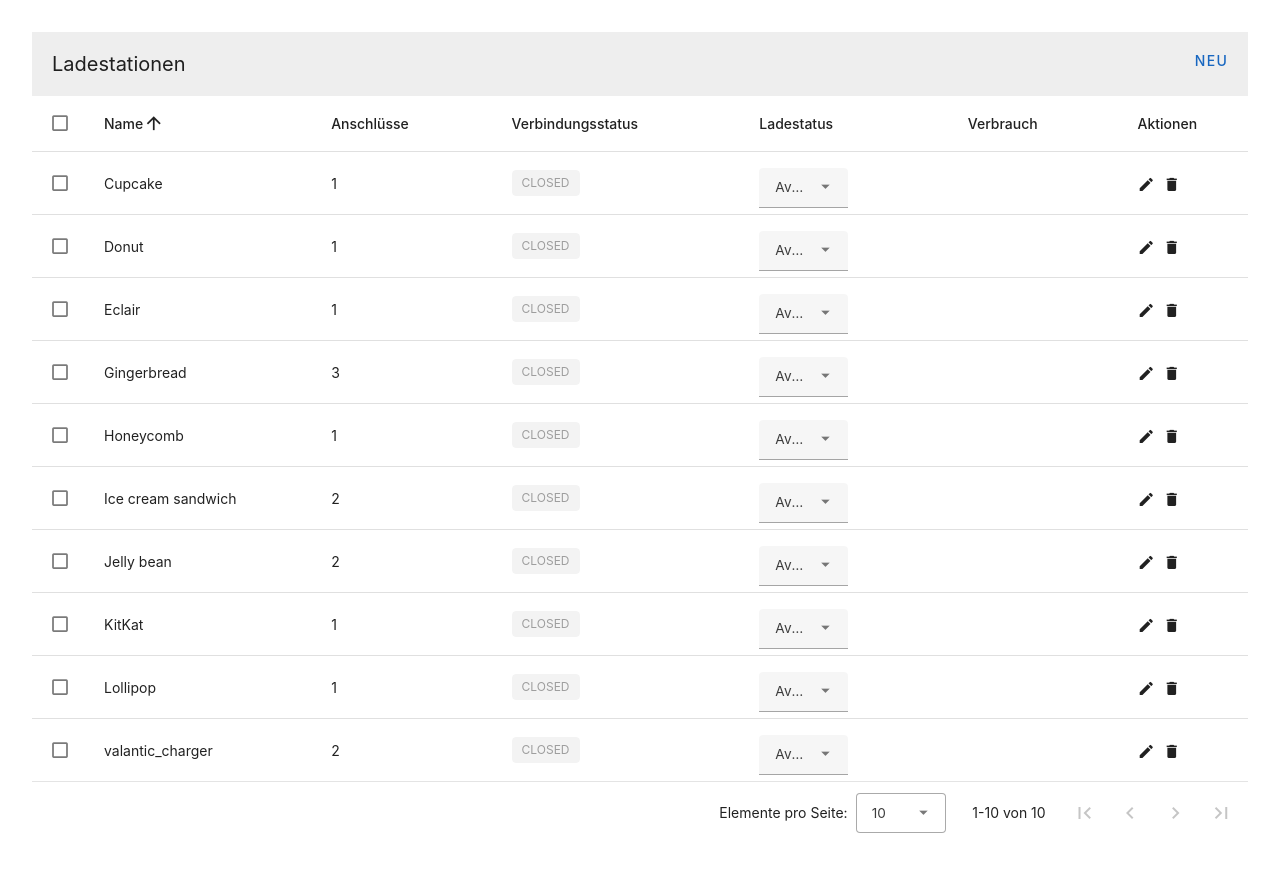
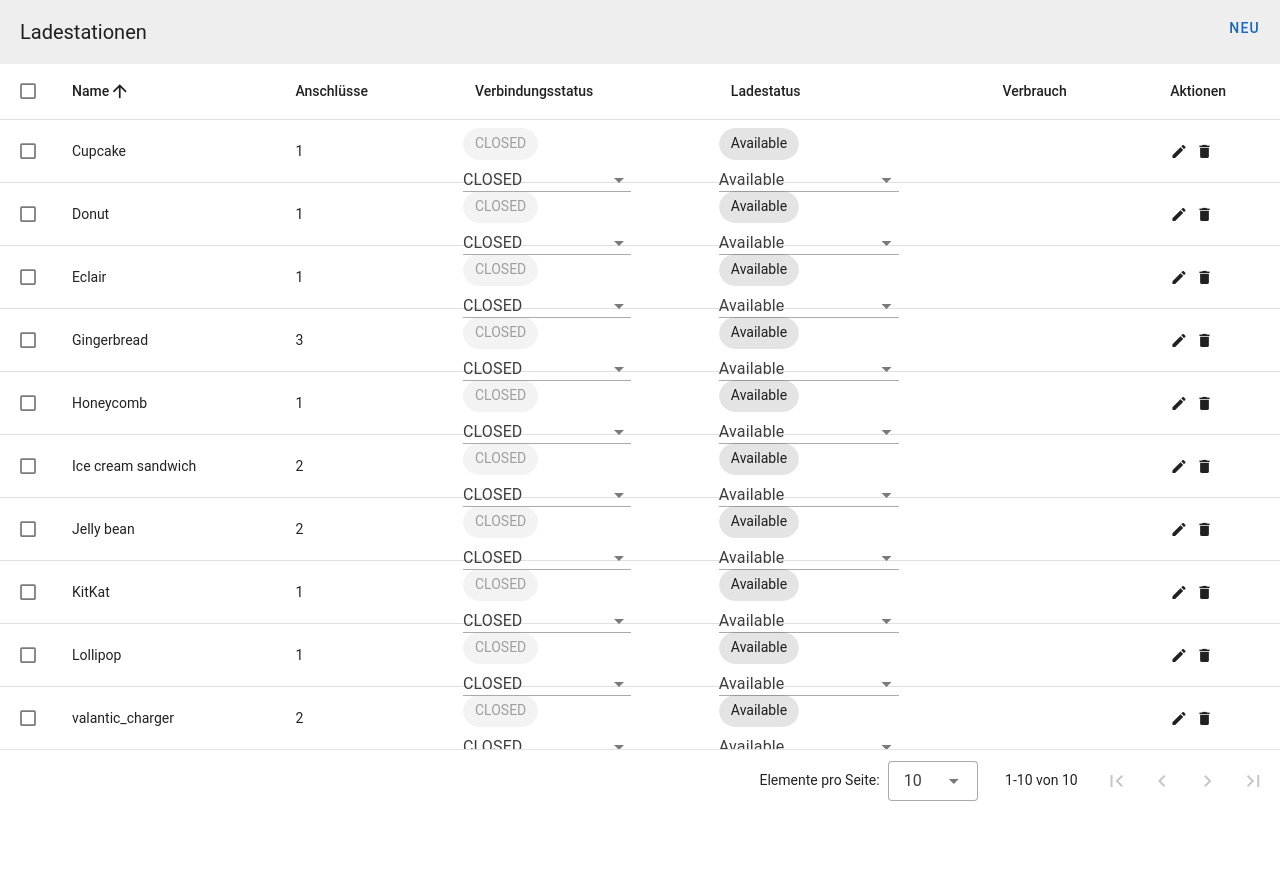
Before and after one commit to ges0909/ocpp-charge-point-simulator-dashboard, a Vue app: page / in a window 1280 px wide. Shown: the top 872 px of the page. After the commit the page ends 812 px from the top, so only its background shows below. Built offline with nearby package versions, Linux system fonts and the light colour scheme; no server answers.

Commit message:
Add text display and select option table

```diff
--- a/src/components/ChargePointTable.vue
+++ b/src/components/ChargePointTable.vue
@@ -11,27 +11,36 @@
 
     <!-- column: connection state -->
     <template v-slot:item.connection_state="{ item }: { item: any }">
-      <div class="text-begin">
-        <v-chip
-            :color="item.connection_state_color"
-            class="text-uppercase"
-            label
-            size="small"
-        >{{ item.connection_state }}
+      <v-row class="h-75 w-75">
+        <v-chip :color="item.connection_state_color" class="primary fa-primary">
+          {{ item.connection_state }}
         </v-chip>
-      </div>
+        <v-spacer></v-spacer>
+        <v-select
+            v-model="item.connection_state"
+            :items="CONNECTION_ACTIONS"
+            variant="underlined"
+            density="compact"
+            class="primary fa-primary"
+        ></v-select>
+      </v-row>
     </template>
 
     <!-- column: charging state -->
     <template v-slot:item.charging_state="{ item }: { item: any }">
-      <div class="h-50 w-50">
+      <v-row class="h-75 w-75">
+        <v-chip class="primary fa-primary">
+          {{ item.charging_state }}
+        </v-chip>
+        <v-spacer></v-spacer>
         <v-select
             v-model="item.charging_state"
             :items="CHARGING_STATES"
-            class="h-auto"
+            variant="underlined"
             density="compact"
+            class="primary fa-primary"
         ></v-select>
-      </div>
+      </v-row>
     </template>
 
     <!-- column: actions -->
@@ -39,7 +48,9 @@
       <v-icon class="me-2" size="small" @click="editItem(item)">
         mdi-pencil
       </v-icon>
-      <v-icon size="small" @click="deleteItem(item)"> mdi-delete</v-icon>
+      <v-icon class="me-2" size="small" @click="deleteItem(item)">
+        mdi-delete
+      </v-icon>
     </template>
 
     <!-- dialogs -->
@@ -117,8 +128,9 @@
 
 <script lang="ts" setup>
 import {useI18n} from "vue-i18n";
-import {computed, nextTick, ref, watch} from "vue";
+import {computed, nextTick, ref, watch, Ref} from "vue";
 import type {ChargePoint} from "../types/ChargePoint.ts";
+import {CONNECTION_ACTIONS} from "../types/ConnectionAction.ts";
 import {CHARGING_STATES} from "../types/ChargingState.ts";
 import {charge_point_table_header} from "../data/charge-point-table-header.ts";
 import {charge_point_table_data} from "../data/charge-point-table-data.ts";
@@ -128,7 +140,8 @@ import {ws_connect} from "../web_socket.ts";
 const {t} = useI18n();
 
 const headers = ref(charge_point_table_header);
-const items = ref([]);
+const items: Ref<Array<ChargePoint>> = ref(charge_point_table_data);
+
 const dialog = ref(false);
 const dialogDelete = ref(false);
 const editedIndex = ref(-1);
@@ -143,13 +156,6 @@ const defaultItem = ref({
 const formTitle = computed(() => {
   return editedIndex.value === -1 ? t("$msg.title_add") : t("$msg.title_edit");
 });
-
-// const connectionStates = ["Connected", "Disconnected", "Timeout"];
-
-function initialize() {
-  items.value = charge_point_table_data;
-  ws_connect(items.value);
-}
 
 function editItem(item: ChargePoint) {
   editedIndex.value = items.value.indexOf(item);
@@ -201,11 +207,9 @@ watch(dialogDelete, (val) => {
   val || closeDelete();
 });
 
-initialize();
+ws_connect(items.value);
+
 </script>
 
 <style lang="css" scoped>
-:deep(.v-field) {
-  font-size: 0.85rem !important;
-}
 </style>
--- a/src/data/charge-point-table-data.ts
+++ b/src/data/charge-point-table-data.ts
@@ -1,7 +1,7 @@
 import { ref } from 'vue'
-import { ChargePoint } from '../types/ChargePoint.ts'
+import type { ChargePoint } from '../types/ChargePoint.ts'
 
-const charge_point_table_data: ChargePoint[] = [
+const charge_point_table_data: Array<ChargePoint> = [
     {
         name: 'valantic_charger',
         connectors: 2,
@@ -13,7 +13,6 @@ const charge_point_table_data: ChargePoint[] = [
         username: 'test',
         password: 'test',
     },
-
     {
         name: 'Ice cream sandwich',
         connectors: 2,
--- a/src/main.ts
+++ b/src/main.ts
@@ -13,7 +13,6 @@ import { createVueI18nAdapter } from 'vuetify/locale/adapters/vue-i18n'
 import { useI18n } from 'vue-i18n'
 import { i18n } from './i18n.ts'
 
-import './style.css'
 import App from './App.vue'
 
 const vuetify = createVuetify({
--- /dev/null
+++ b/src/types/ConnectionAction.ts
@@ -0,0 +1,9 @@
+const CONNECTION_ACTIONS = [
+    'OPEN',
+    'CLOSE',
+]
+
+type ConnectionState = typeof CONNECTION_ACTIONS[number]
+
+export { CONNECTION_ACTIONS }
+export type { ConnectionState }
--- a/src/web_socket.ts
+++ b/src/web_socket.ts
@@ -4,7 +4,7 @@ import type { ChargePoint } from './types/ChargePoint.ts'
 // "ws://${username}:${password}@localhost:8081/ocpp";
 const backend_url: string = 'ws://localhost:8081/ocpp'
 
-const ws_connect = function (items: ChargePoint[]) {
+const ws_connect = function (items: Array<ChargePoint>) {
     items.forEach((item: ChargePoint) => {
         item.socket = new WebSocket(backend_url + '/' + item.name)
 
```
Lines whose indentation alone changed are shown as unchanged.
